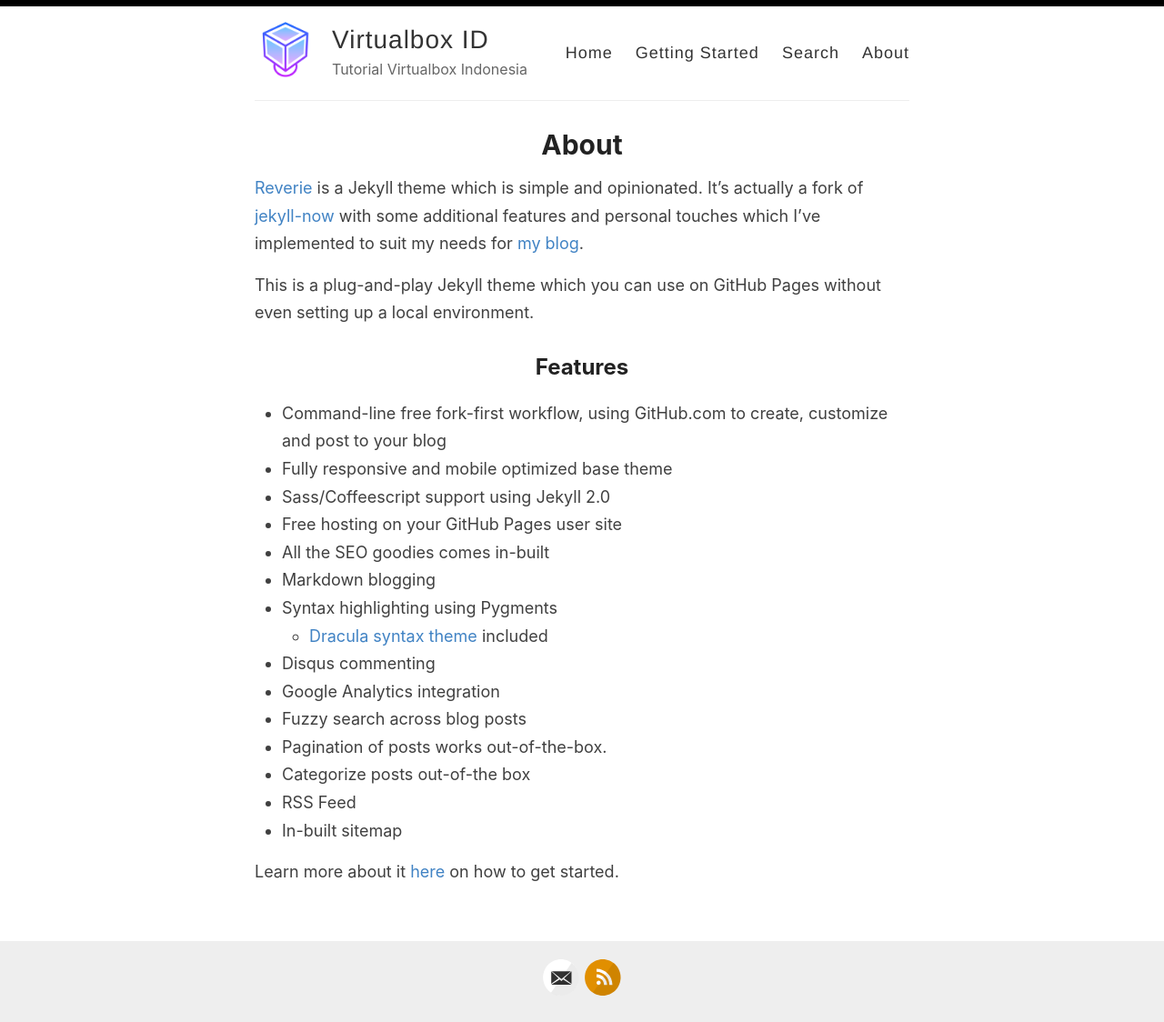
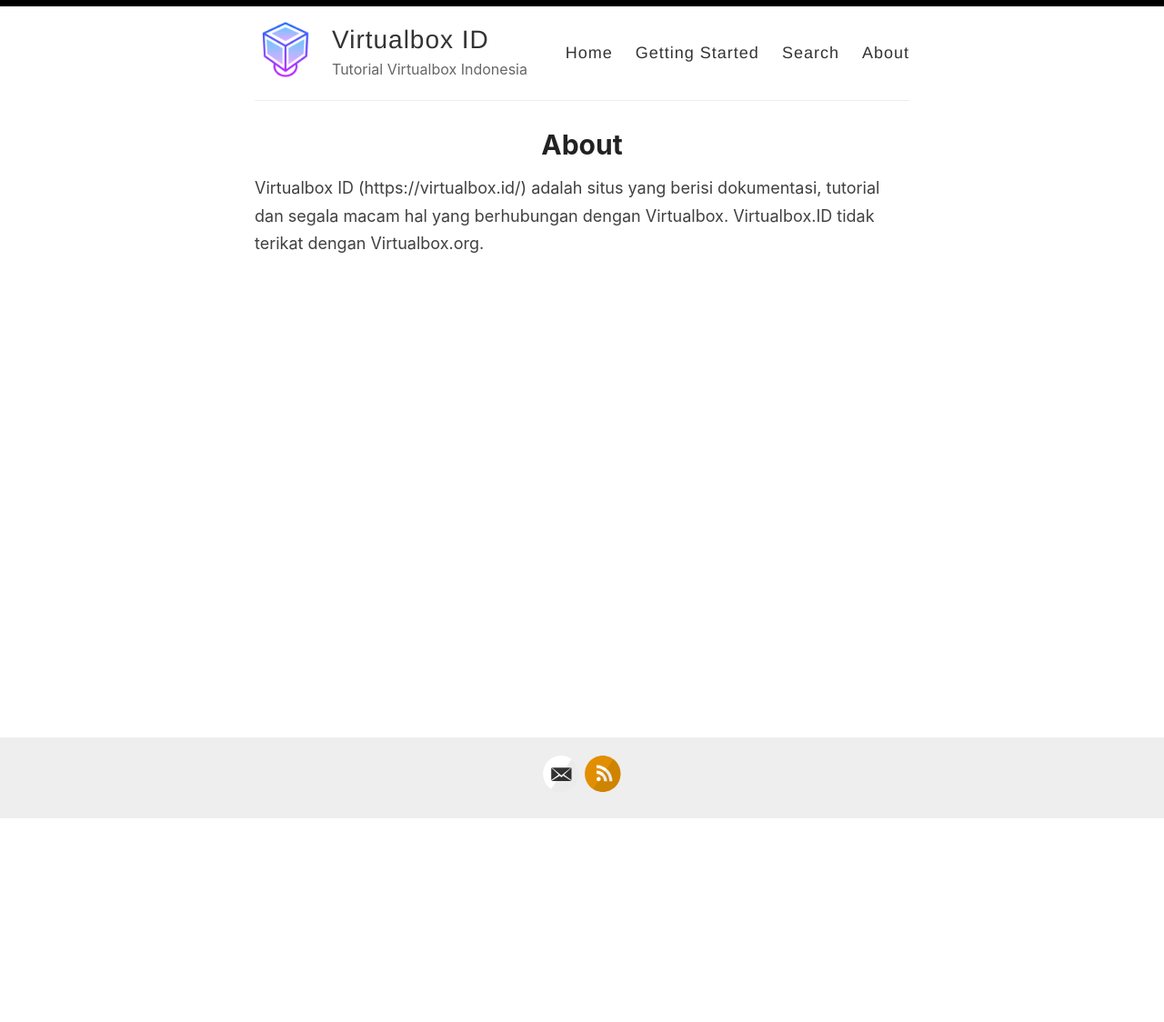
Before and after one commit to Virtualbox-ID/virtualbox-id.github.io, a Jekyll site: the page built from _pages/about.md, in a window 1280 px wide. Shown: the whole page at 91% size. Built offline with Jekyll 4.4.1, drawn with Linux system fonts in a browser that asks for light colours; after the commit the page ends 901 px from its top, so only the background shows below that.

Commit message:
Update about.md

```diff
--- a/_pages/about.md
+++ b/_pages/about.md
@@ -4,26 +4,4 @@
 permalink: /about/
 ---
 
-[Reverie](https://github.com/amitmerchant1990/reverie) is a Jekyll theme which is simple and opinionated. It's actually a fork of [jekyll-now](https://github.com/barryclark/jekyll-now) with some additional features and personal touches which I've implemented to suit my needs for [my blog](https://www.amitmerchant.com).
-
-This is a plug-and-play Jekyll theme which you can use on GitHub Pages without even setting up a local environment.
-
-## Features
-
-- Command-line free fork-first workflow, using GitHub.com to create, customize and post to your blog
-- Fully responsive and mobile optimized base theme
-- Sass/Coffeescript support using Jekyll 2.0
-- Free hosting on your GitHub Pages user site
-- All the SEO goodies comes in-built
-- Markdown blogging
-- Syntax highlighting using Pygments
-    - [Dracula syntax theme](https://draculatheme.com/) included
-- Disqus commenting
-- Google Analytics integration
-- Fuzzy search across blog posts
-- Pagination of posts works out-of-the-box.
-- Categorize posts out-of-the box
-- RSS Feed
-- In-built sitemap
-
-Learn more about it [here](https://github.com/amitmerchant1990/reverie) on how to get started.
+Virtualbox ID (https://virtualbox.id/) adalah situs yang berisi dokumentasi, tutorial dan segala macam hal yang berhubungan dengan Virtualbox. Virtualbox.ID tidak terikat dengan Virtualbox.org.
```
